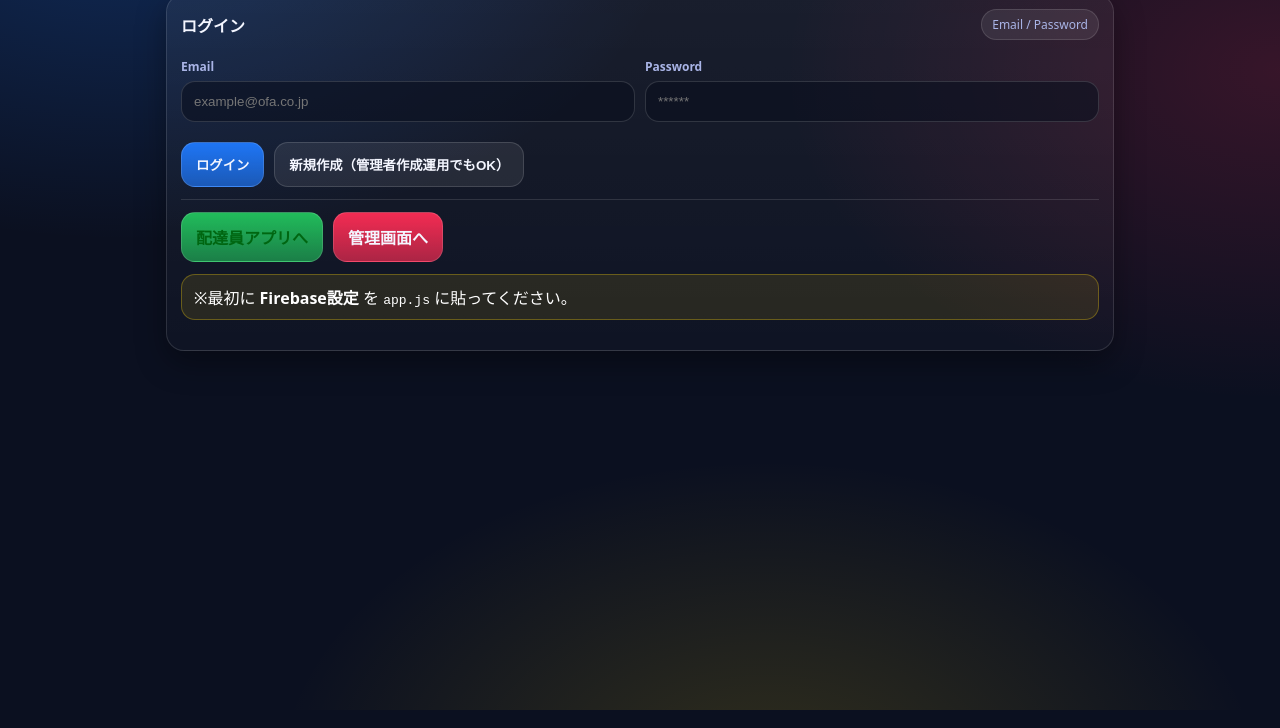
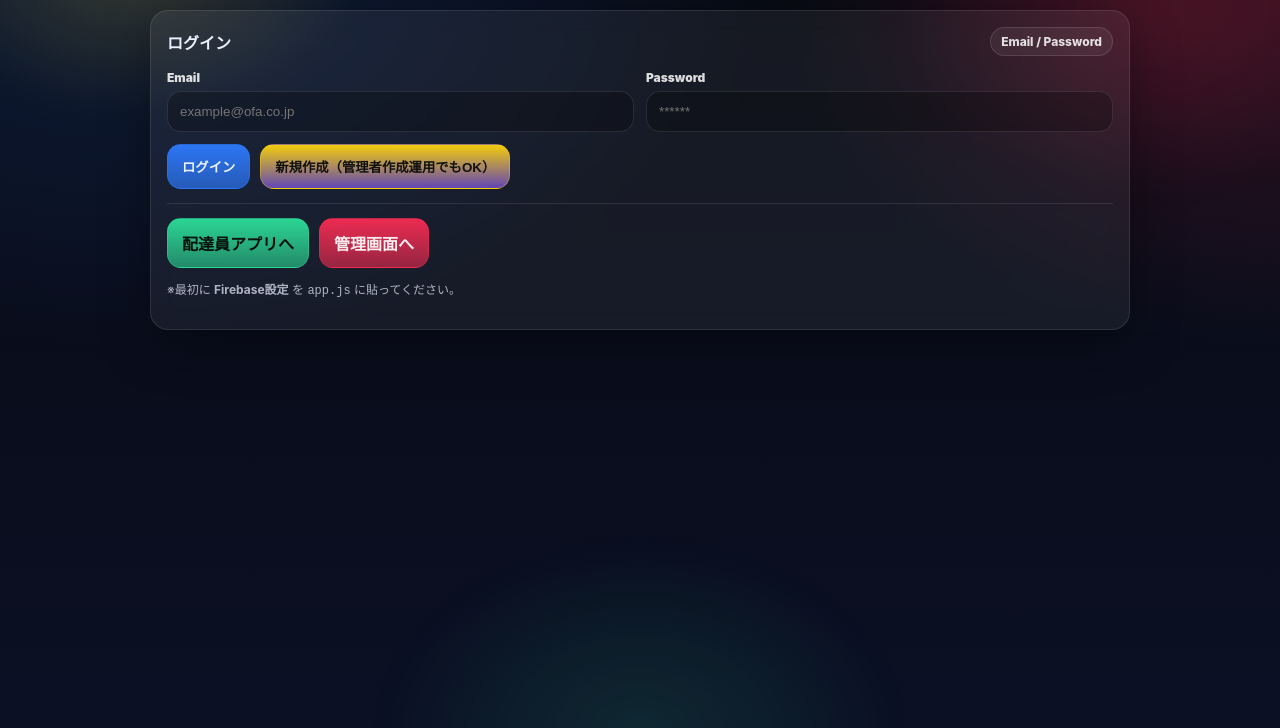
Before and after one commit to ofagroup2020-gif/Haitatsuapp, a plain HTML site: page index.html in a window 1280 px wide. Shown: the part 90-818 px from the top of the page. Drawn offline with Linux system fonts and the light colour scheme; no server answers.

Commit message:
Update styles.css

```diff
--- a/styles.css
+++ b/styles.css
@@ -1,156 +1,190 @@
 :root{
-  --bg:#0b1020;
-  --card:#111a33;
-  --card2:#0f1730;
-  --txt:#f4f6ff;
-  --muted:#a9b4e6;
+  --bg0:#070A12;
+  --bg1:#0B1024;
+  --card: rgba(255,255,255,.06);
+  --border: rgba(255,255,255,.10);
+  --text:#EAF0FF;
+  --muted:rgba(234,240,255,.72);
 
-  --red:#ff2d55;
-  --yellow:#ffd60a;
-  --blue:#1f7aff;
-  --green:#22c55e;
-
-  --radius:18px;
-  --shadow: 0 12px 30px rgba(0,0,0,.35);
+  --yellow:#FFD60A;
+  --red:#FF2D55;
+  --blue:#2E7BFF;
+  --green:#2EE59D;
+  --purple:#8A5CFF;
 }
 
-*{box-sizing:border-box}
-html,body{height:100%}
+*{ box-sizing:border-box; }
 body{
   margin:0;
-  font-family: system-ui, -apple-system, "Noto Sans JP", sans-serif;
-  background:
-    radial-gradient(1000px 600px at 10% 0%, rgba(31,122,255,.25), transparent 55%),
-    radial-gradient(900px 600px at 100% 20%, rgba(255,45,85,.18), transparent 55%),
-    radial-gradient(900px 600px at 60% 110%, rgba(255,214,10,.16), transparent 55%),
-    var(--bg);
-  color:var(--txt);
+  font-family: -apple-system, BlinkMacSystemFont, "Noto Sans JP", "Segoe UI", Roboto, "Helvetica Neue", Arial;
+  color:var(--text);
+  background: radial-gradient(1200px 800px at 10% 0%, rgba(46,123,255,.18), transparent 55%),
+              radial-gradient(900px 650px at 100% 10%, rgba(255,45,85,.18), transparent 55%),
+              linear-gradient(180deg, var(--bg0), var(--bg1));
+  min-height:100vh;
 }
 
-a{color:inherit;text-decoration:none}
-h1,h2,h3{margin:.2rem 0}
-small{color:var(--muted)}
+.bgGlow{
+  position:fixed;
+  inset:-200px;
+  background:
+    radial-gradient(400px 280px at 20% 20%, rgba(255,214,10,.18), transparent 60%),
+    radial-gradient(420px 300px at 80% 25%, rgba(255,45,85,.15), transparent 62%),
+    radial-gradient(420px 300px at 50% 85%, rgba(46,229,157,.12), transparent 62%);
+  filter: blur(18px);
+  pointer-events:none;
+}
 
-.container{max-width:980px;margin:0 auto;padding:16px}
+.container{
+  width:min(980px, 92vw);
+  margin: 18px auto 36px;
+}
+
 .topbar{
-  display:flex;align-items:center;justify-content:space-between;gap:12px;
-  position:sticky;top:0;z-index:20;padding:12px 0;
+  display:flex;
+  align-items:center;
+  justify-content:space-between;
+  padding:14px 14px;
+  border:1px solid var(--border);
+  background: rgba(0,0,0,.22);
+  border-radius:18px;
   backdrop-filter: blur(10px);
 }
-.brand{
-  display:flex;align-items:center;gap:10px;font-weight:900;letter-spacing:.04em;
+
+.brand{ display:flex; gap:12px; align-items:center; }
+.logoChip{
+  width:38px;height:38px;border-radius:14px;
+  background: linear-gradient(180deg, rgba(255,214,10,.95), rgba(255,45,85,.65));
+  display:grid; place-items:center;
+  font-weight:900; color:#111;
+  box-shadow: 0 10px 30px rgba(255,45,85,.12);
 }
+.brandTitle{ font-size:14px; font-weight:900; letter-spacing:.4px; }
+.brandSub{ color:var(--muted); }
+
 .badge{
-  padding:6px 10px;border-radius:999px;
-  background:rgba(255,255,255,.08);
+  display:inline-flex;
+  align-items:center;
+  padding:6px 10px;
+  border-radius:999px;
   border:1px solid rgba(255,255,255,.12);
-  color:var(--muted);font-size:12px;
+  background: rgba(255,255,255,.06);
+  color: rgba(255,255,255,.85);
+  font-size:12px;
+  font-weight:800;
 }
 
-.grid{display:grid;grid-template-columns:1.2fr .8fr;gap:14px}
-@media (max-width:900px){.grid{grid-template-columns:1fr}}
-
 .card{
-  background:linear-gradient(180deg, rgba(255,255,255,.06), rgba(255,255,255,.02));
-  border:1px solid rgba(255,255,255,.12);
-  border-radius:var(--radius);
-  box-shadow:var(--shadow);
-  padding:14px;
+  margin-top:14px;
+  border:1px solid var(--border);
+  background: var(--card);
+  border-radius:18px;
+  padding:16px;
+  backdrop-filter: blur(12px);
+  box-shadow: 0 14px 50px rgba(0,0,0,.35);
 }
 
 .cardTitle{
-  display:flex;align-items:center;justify-content:space-between;gap:10px;
-  margin-bottom:8px;
+  display:flex;
+  align-items:center;
+  justify-content:space-between;
+  margin-bottom:12px;
 }
-.cardTitle strong{font-size:16px}
-.kpis{display:flex;gap:8px;flex-wrap:wrap}
-.kpi{
-  padding:8px 10px;border-radius:12px;background:rgba(255,255,255,.06);
+
+.twoCol{
+  display:grid;
+  grid-template-columns: 1fr 1fr;
+  gap:12px;
+}
+@media (max-width:760px){
+  .twoCol{ grid-template-columns:1fr; }
+}
+
+.field label{
+  display:block;
+  font-size:12px;
+  font-weight:900;
+  color: rgba(255,255,255,.85);
+  margin: 2px 0 6px;
+}
+.field input{
+  width:100%;
+  padding:12px 12px;
+  border-radius:14px;
   border:1px solid rgba(255,255,255,.10);
-  font-weight:800;font-size:12px;
+  background: rgba(0,0,0,.25);
+  color: var(--text);
+  outline: none;
 }
-.kpi .dot{display:inline-block;width:10px;height:10px;border-radius:50%;margin-right:6px;vertical-align:-1px}
-.dot.red{background:var(--red)} .dot.yellow{background:var(--yellow)}
-.dot.blue{background:var(--blue)} .dot.green{background:var(--green)}
+.field input:focus{
+  border-color: rgba(46,123,255,.55);
+  box-shadow: 0 0 0 4px rgba(46,123,255,.14);
+}
 
-.tabs{
-  display:flex;gap:8px;flex-wrap:wrap;
+.btnRow{
+  display:flex;
+  gap:10px;
+  flex-wrap:wrap;
+  margin-top:12px;
 }
-.tabBtn{
-  flex:1;
-  min-width:120px;
-  padding:12px 12px;border-radius:14px;
-  background:rgba(255,255,255,.06);
+
+.btn{
+  display:inline-flex;
+  align-items:center;
+  justify-content:center;
+  gap:8px;
+  padding:12px 14px;
+  border-radius:14px;
   border:1px solid rgba(255,255,255,.12);
+  background: rgba(255,255,255,.06);
+  color: rgba(255,255,255,.92);
   font-weight:900;
-  text-align:center;
+  text-decoration:none;
+  cursor:pointer;
+  user-select:none;
+  -webkit-tap-highlight-color: transparent;
+  transform: translateZ(0);
 }
-.tabBtn.active{outline:2px solid rgba(255,214,10,.7); background:rgba(255,214,10,.12)}
-.panel{display:none}
-.panel.active{display:block}
+.btn:active{ transform: scale(.99); }
 
-.btnRow{display:flex;gap:10px;flex-wrap:wrap;margin-top:10px}
-.btn{
-  padding:12px 14px;border-radius:14px;border:none;
-  font-weight:900;cursor:pointer;
-  background:rgba(255,255,255,.08);
-  border:1px solid rgba(255,255,255,.14);
-  color:var(--txt);
+.btn.primary{
+  background: linear-gradient(180deg, rgba(46,123,255,.95), rgba(46,123,255,.65));
+  border-color: rgba(46,123,255,.45);
 }
-.btn.primary{background:linear-gradient(180deg, rgba(31,122,255,.95), rgba(31,122,255,.65))}
-.btn.danger{background:linear-gradient(180deg, rgba(255,45,85,.95), rgba(255,45,85,.65))}
-.btn.yellow{background:linear-gradient(180deg, rgba(255,214,10,.95), rgba(255,214,10,.60)); color:#111}
-.btn.green{background:linear-gradient(180deg, rgba(34,197,94,.95), rgba(34,197,94,.60)); color:#061}
-.btn.small{padding:10px 12px;border-radius:12px;font-size:13px}
+.btn.neon{
+  background: linear-gradient(180deg, rgba(255,214,10,.95), rgba(138,92,255,.65));
+  border-color: rgba(255,214,10,.35);
+  color:#111;
+}
+.btn.green{
+  background: linear-gradient(180deg, rgba(46,229,157,.92), rgba(46,229,157,.55));
+  border-color: rgba(46,229,157,.35);
+  color:#07110C;
+}
+.btn.danger{
+  background: linear-gradient(180deg, rgba(255,45,85,.92), rgba(255,45,85,.55));
+  border-color: rgba(255,45,85,.35);
+}
 
-.field{display:flex;flex-direction:column;gap:6px;margin:10px 0}
-label{font-size:12px;color:var(--muted);font-weight:800}
-input,select,textarea{
-  padding:12px 12px;border-radius:14px;
-  border:1px solid rgba(255,255,255,.14);
-  background:rgba(10,15,30,.6);
-  color:var(--txt);
-  outline:none;
-}
-textarea{min-height:80px;resize:vertical}
-
-.list{
-  display:flex;flex-direction:column;gap:10px;margin-top:10px;
-}
-.item{
-  padding:12px;border-radius:16px;
-  border:1px solid rgba(255,255,255,.12);
-  background:rgba(255,255,255,.05);
-}
-.itemHead{display:flex;align-items:flex-start;justify-content:space-between;gap:10px}
-.itemHead strong{font-size:14px}
-.itemMeta{font-size:12px;color:var(--muted);margin-top:6px}
-.pills{display:flex;gap:6px;flex-wrap:wrap;margin-top:8px}
-.pill{
-  padding:6px 10px;border-radius:999px;font-size:12px;font-weight:900;
-  background:rgba(255,255,255,.06); border:1px solid rgba(255,255,255,.10);
-}
-.pill.red{border-color:rgba(255,45,85,.6)}
-.pill.yellow{border-color:rgba(255,214,10,.6)}
-.pill.blue{border-color:rgba(31,122,255,.6)}
-.pill.green{border-color:rgba(34,197,94,.6)}
-
-.twoCol{display:grid;grid-template-columns:1fr 1fr;gap:10px}
-@media (max-width:520px){.twoCol{grid-template-columns:1fr}}
-
-.mapWrap{
-  height:420px;border-radius:16px;overflow:hidden;
-  border:1px solid rgba(255,255,255,.14);
-  background:rgba(255,255,255,.05);
+.sep{
+  border:none;
+  height:1px;
+  background: rgba(255,255,255,.10);
+  margin: 14px 0;
 }
 
 .note{
-  padding:10px 12px;border-radius:14px;
-  background:rgba(255,214,10,.10);
-  border:1px solid rgba(255,214,10,.30);
-  color:#fff;
+  color: var(--muted);
+  font-size:12px;
+  line-height:1.6;
 }
 
-hr.sep{
-  border:none;height:1px;background:rgba(255,255,255,.12);margin:12px 0;
+.errBox{
+  margin-top:14px;
+  padding:12px 12px;
+  border-radius:14px;
+  border:1px solid rgba(255,45,85,.35);
+  background: rgba(255,45,85,.10);
+  white-space:pre-wrap;
+  font-weight:800;
 }
```
